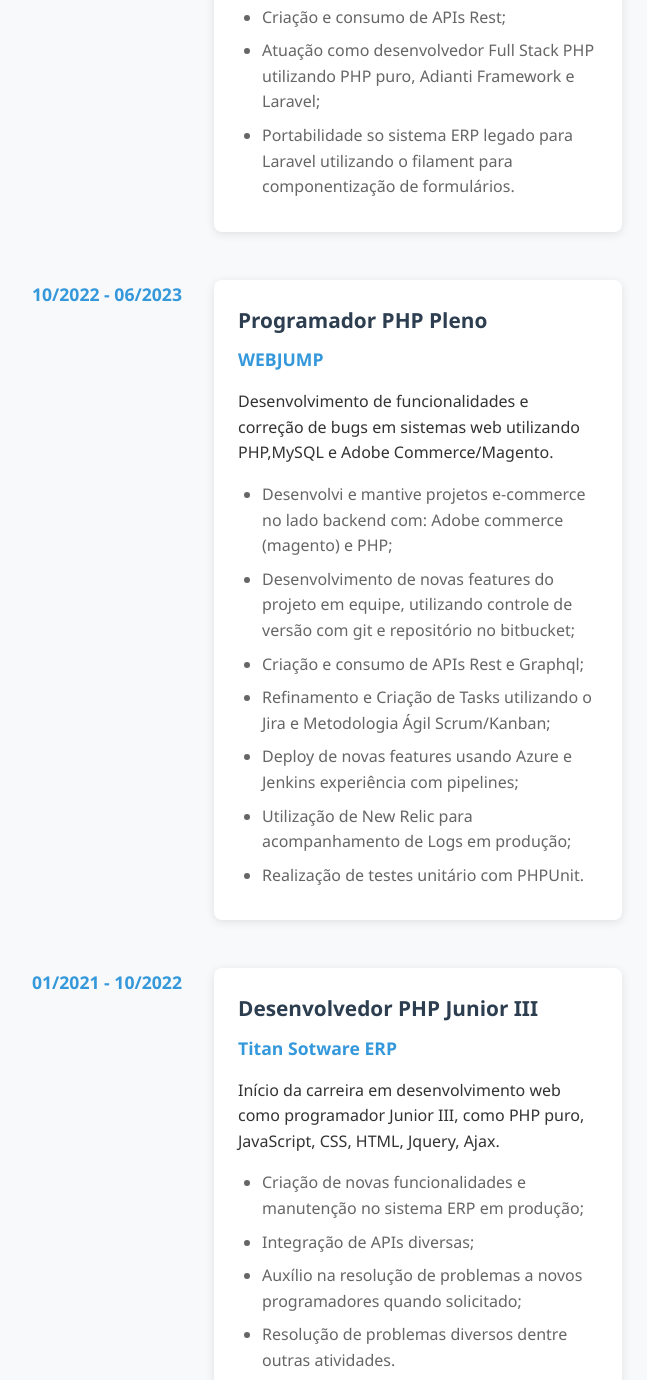
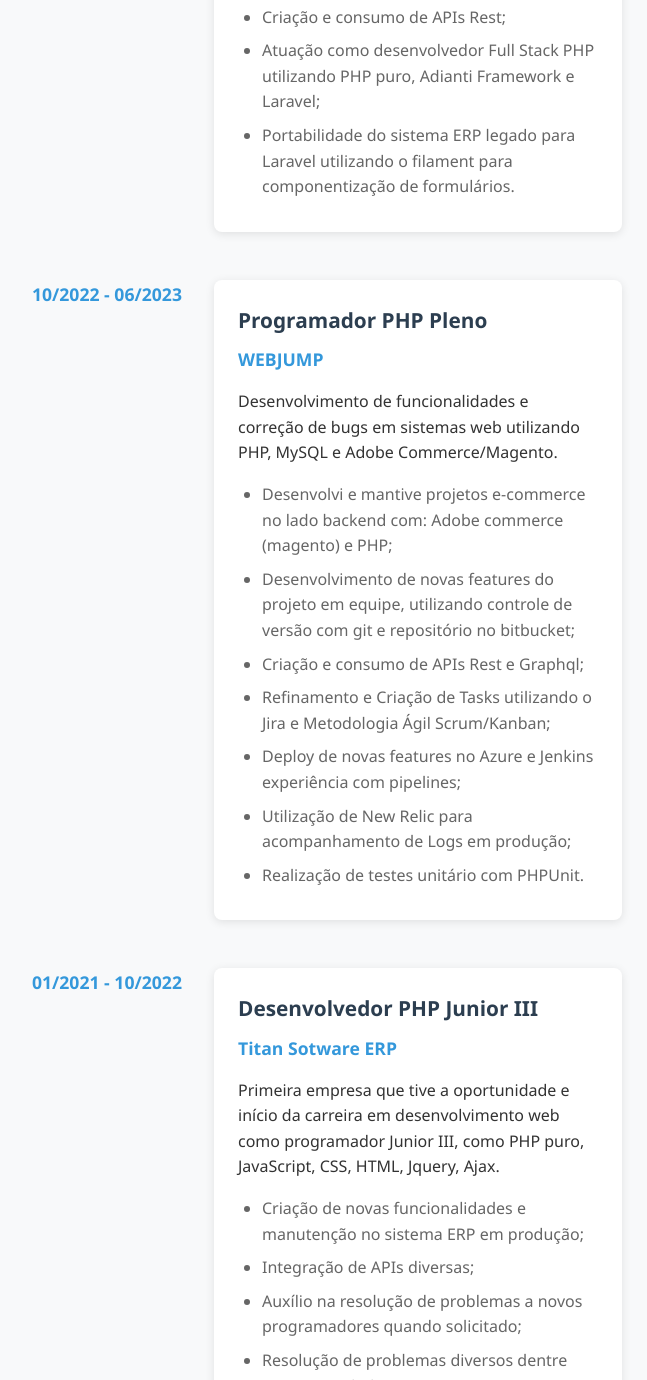
Before and after one commit to EliveltonEGS/meu_site, a plain HTML site: page index.html in a window 1280 px wide. Shown: the part 2051-3431 px from the top of the page, without its empty margins (418-1065 px from the left). Drawn offline with Linux system fonts and the light colour scheme.

Commit message:
Ajuste texto

```diff
--- a/index.html
+++ b/index.html
@@ -90,7 +90,7 @@
                                 com git e repositório no Github;</li>
                             <li>Criação e consumo de APIs Rest;</li>
                             <li>Atuação como desenvolvedor Full Stack PHP utilizando PHP puro, Adianti Framework e Laravel;</li>
-                            <li>Portabilidade so sistema ERP legado para Laravel utilizando o filament para componentização de formulários.</li>
+                            <li>Portabilidade do sistema ERP legado para Laravel utilizando o filament para componentização de formulários.</li>
                         </ul>
                     </div>
                 </div>
@@ -100,13 +100,13 @@
                     <div class="experience-content">
                         <h3>Programador PHP Pleno</h3>
                         <h4>WEBJUMP</h4>
-                        <p>Desenvolvimento de funcionalidades e correção de bugs em sistemas web utilizando PHP,MySQL e Adobe Commerce/Magento.</p>
+                        <p>Desenvolvimento de funcionalidades e correção de bugs em sistemas web utilizando PHP, MySQL e Adobe Commerce/Magento.</p>
                         <ul>
                             <li>Desenvolvi e mantive projetos e-commerce no lado backend com: Adobe commerce (magento) e PHP;</li>
                             <li>Desenvolvimento de novas features do projeto em equipe, utilizando controle de versão com git e repositório no bitbucket;</li>
                             <li>Criação e consumo de APIs Rest e Graphql;</li>
                             <li>Refinamento e Criação de Tasks utilizando o Jira e Metodologia Ágil Scrum/Kanban;</li>
-                            <li>Deploy de novas features usando Azure e Jenkins experiência com pipelines;</li>
+                            <li>Deploy de novas features no Azure e Jenkins experiência com pipelines;</li>
                             <li>Utilização de New Relic para acompanhamento de Logs em produção;</li>
                             <li>Realização de testes unitário com PHPUnit.</li>
                         </ul>
@@ -118,7 +118,7 @@
                     <div class="experience-content">
                         <h3>Desenvolvedor PHP Junior III</h3>
                         <h4>Titan Sotware ERP</h4>
-                        <p>Início da carreira em desenvolvimento web como programador Junior III, como PHP puro, JavaScript, CSS, HTML, Jquery, Ajax.</p>
+                        <p>Primeira empresa que tive a oportunidade e início da carreira em desenvolvimento web como programador Junior III, como PHP puro, JavaScript, CSS, HTML, Jquery, Ajax.</p>
                         <ul>
                             <li>Criação de novas funcionalidades e manutenção no sistema ERP em produção;</li>
                             <li>Integração de APIs diversas;</li>
```
